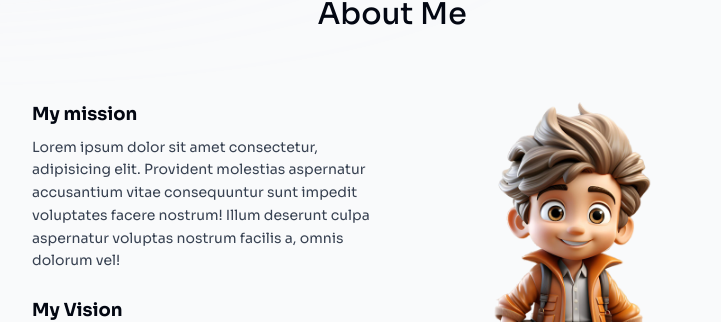
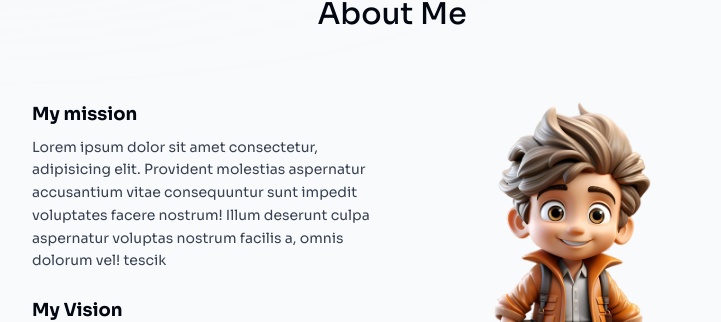
Before and after one commit to MiloszKarwacki/portfolio, a Next.js app: page / in a window 1280 px wide. Shown: the part 816-1138 px from the top of the page, without its empty margins (248-969 px from the left). Built offline with nearby package versions, Linux system fonts and the light colour scheme.

Commit message:
Gotowa Aplikacja

```diff
--- a/components/About.tsx
+++ b/components/About.tsx
@@ -56,7 +56,7 @@ const About = () => {
                     Provident molestias aspernatur accusantium vitae
                     consequuntur sunt impedit voluptates facere nostrum! Illum
                     deserunt culpa aspernatur voluptas nostrum facilis a, omnis
-                    dolorum vel!
+                    dolorum vel! tescik
                   </p>
                 </Fade>
                 <Fade
```
